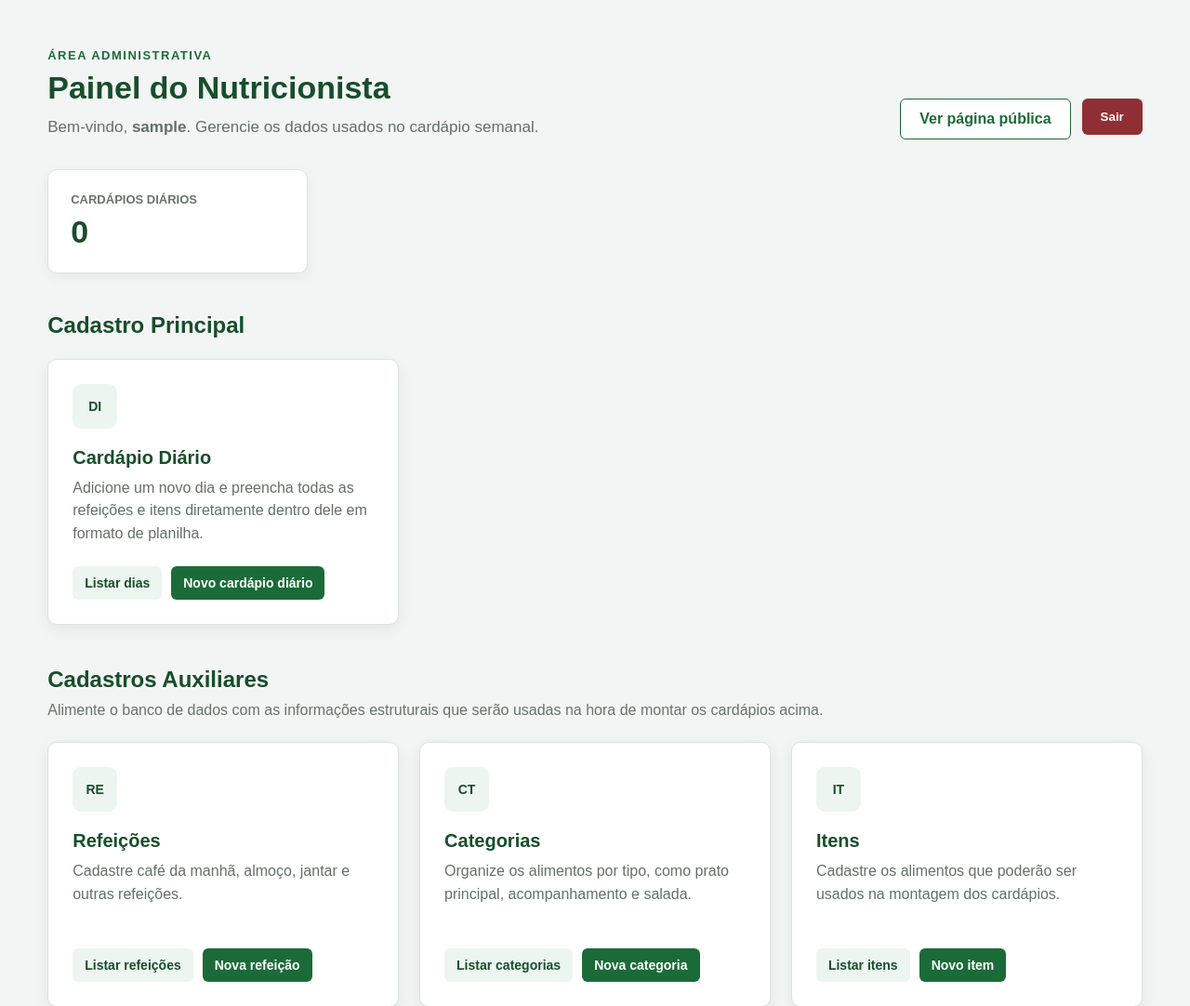
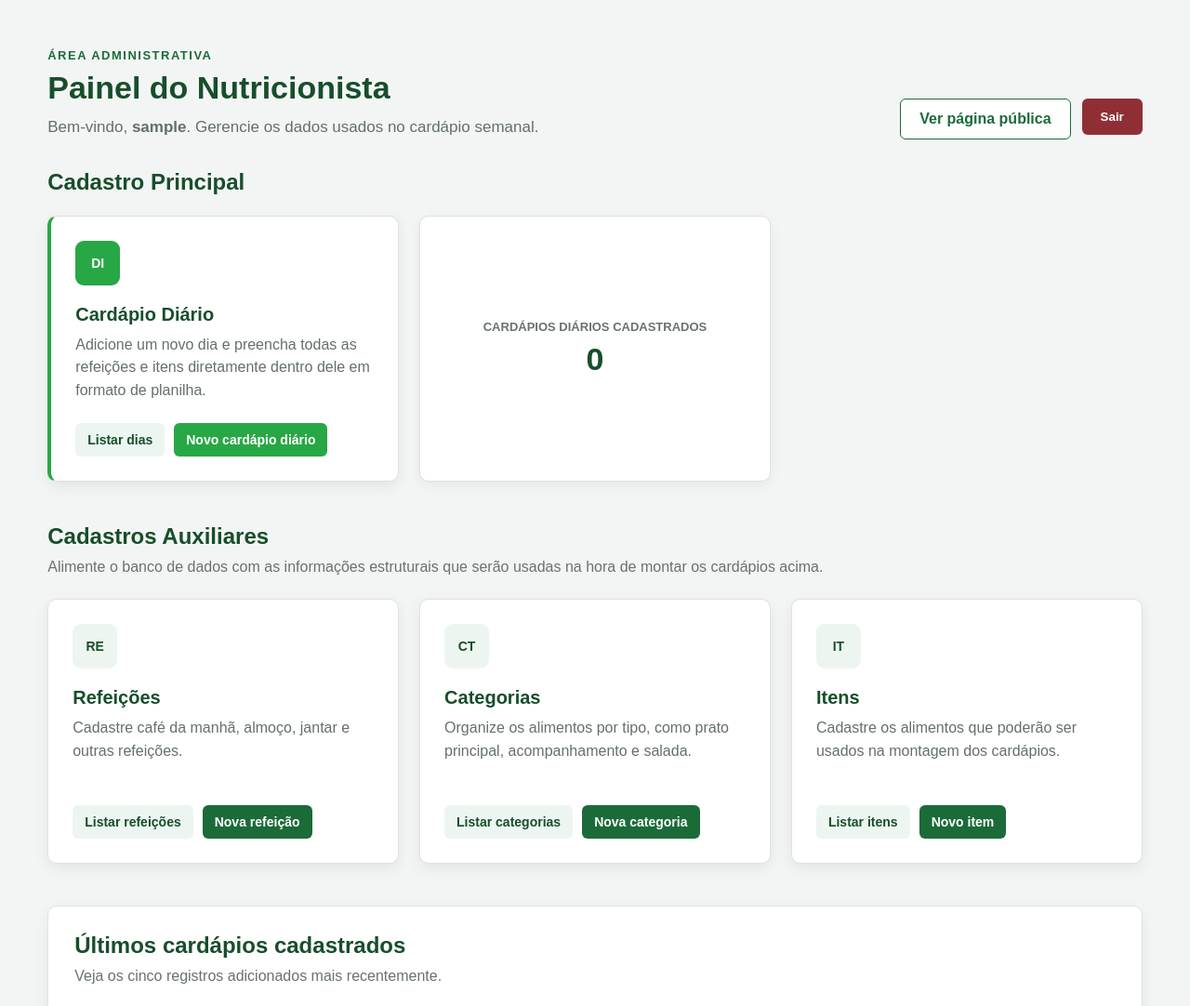
Before and after one commit to ph-santos0/cardapio-uan, a Django app: page /dashboard/ in a window 1280 px wide. Shown: the part 212-1294 px from the top of the page at 93% size. Run offline with Django 5.2, Linux system fonts and the light colour scheme; the visitor is signed in with stand-in values (Sample User, id 1); data that the repository does not hold is empty.

Commit message:
atualizei a dashboard

```diff
--- a/cardapio/templates/cardapio/dashboard_nutricionista.html
+++ b/cardapio/templates/cardapio/dashboard_nutricionista.html
@@ -41,28 +41,18 @@ Painel do Nutricionista
 
     </div>
 
-    <div class="resumo-dashboard">
-
-        <article class="cartao-resumo">
-            <span>Cardápios diários</span>
-            <strong>{{ total_dias }}</strong>
-        </article>
-
-    </div>
-
     <!-- ================= SEÇÃO PRINCIPAL ================= -->
     <div class="titulo-secao">
 
         <h3>Cadastro Principal</h3>
 
-
     </div>
 
     <div class="modulos-dashboard">
 
-        <article class="modulo-dashboard">
+        <article class="modulo-dashboard" style="flex-grow: 2; border-left: 4px solid #28a745;">
 
-            <div class="icone-modulo">
+            <div class="icone-modulo" style="background-color: #28a745; color: white;">
                 DI
             </div>
 
@@ -81,12 +71,19 @@ Painel do Nutricionista
                     Listar dias
                 </a>
 
-                <a class="link-adicionar" href="{% url 'admin:cardapio_diacardapio_add' %}">
+                <a class="link-adicionar" href="{% url 'admin:cardapio_diacardapio_add' %}"
+                    style="background-color: #28a745; color: white; border-color: #28a745;">
                     Novo cardápio diário
                 </a>
 
             </div>
 
+        </article>
+
+        <article class="cartao-resumo"
+            style="justify-content: center; align-items: center; text-align: center; min-width: 200px;">
+            <span>Cardápios diários cadastrados</span>
+            <strong>{{ total_dias }}</strong>
         </article>
 
     </div>
```
